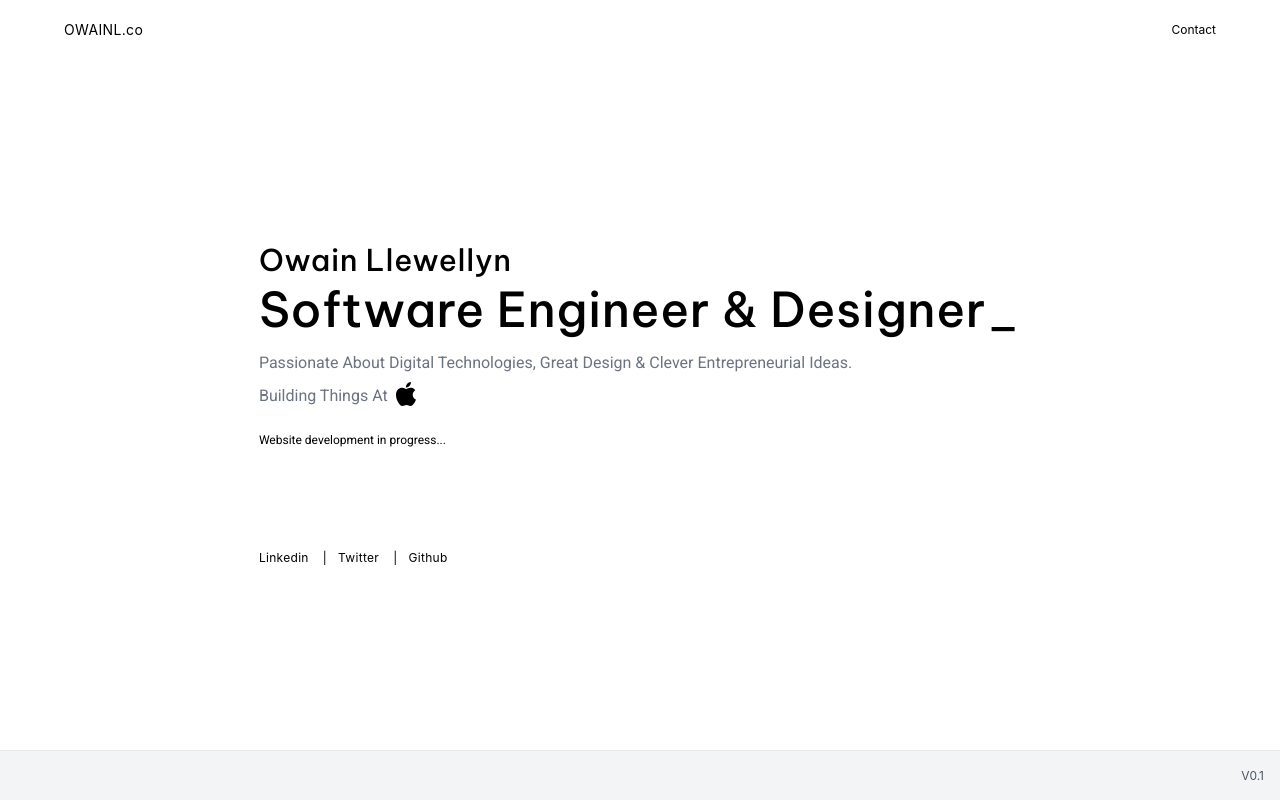
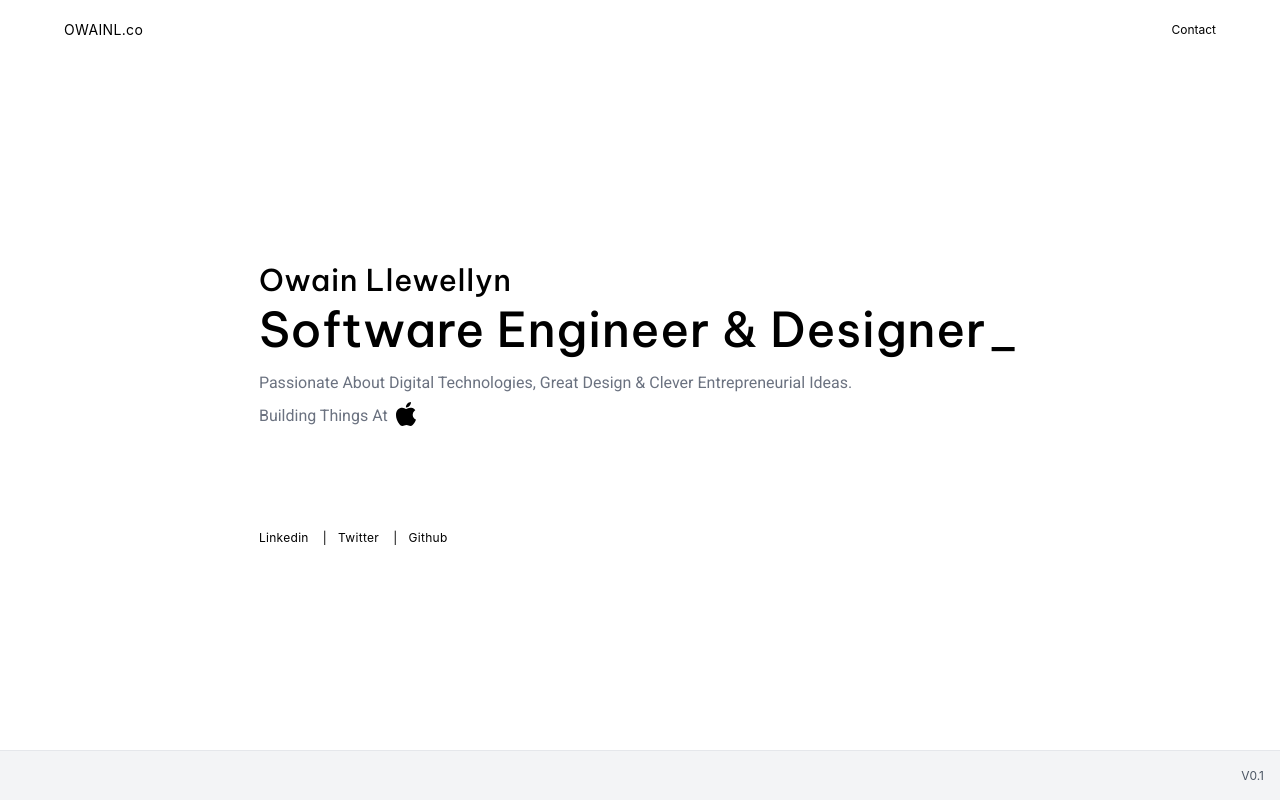
Before and after one commit to owzzz/owainl.blog, a Next.js app: page / in a window 1280 px wide. Built offline with nearby package versions, Linux system fonts and the light colour scheme.

Commit message:
remove label

```diff
--- a/pages/index.tsx
+++ b/pages/index.tsx
@@ -41,7 +41,6 @@ export default function Home() {
               <p className={`${roboto.variable} font-body`}>Building Things At</p>
               <Image src="/apple.svg" className="ml-2 relative bottom-0.5" alt="Apple Logo" width={20} height={20} />
             </div>
-            <p className={`${roboto.variable} font-body text-xs text-black mt-6`}>Website development in progress...</p>
 
             <div className='mt-24'>
               <ul className='flex items-center space-x-3'>
```
